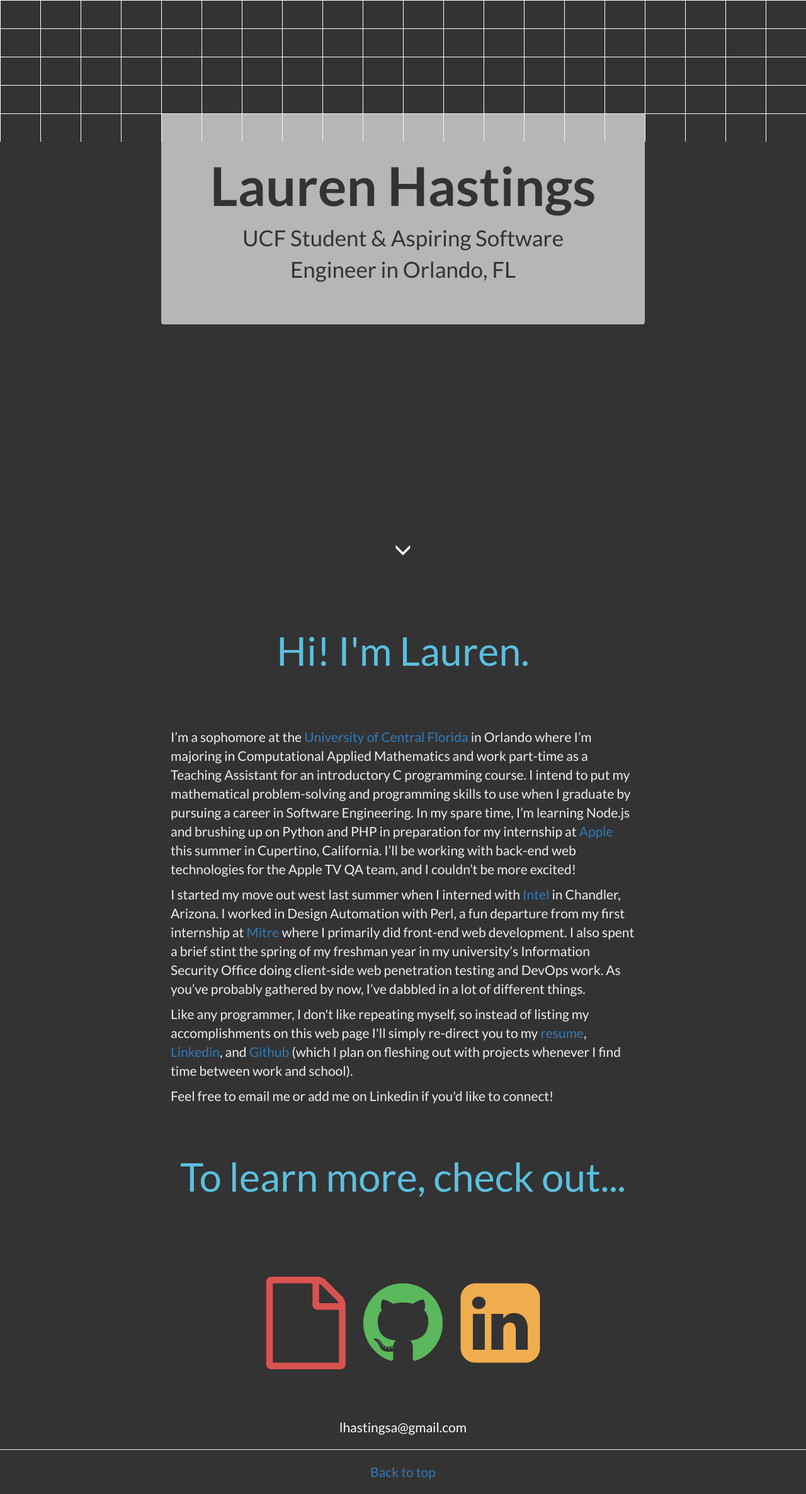
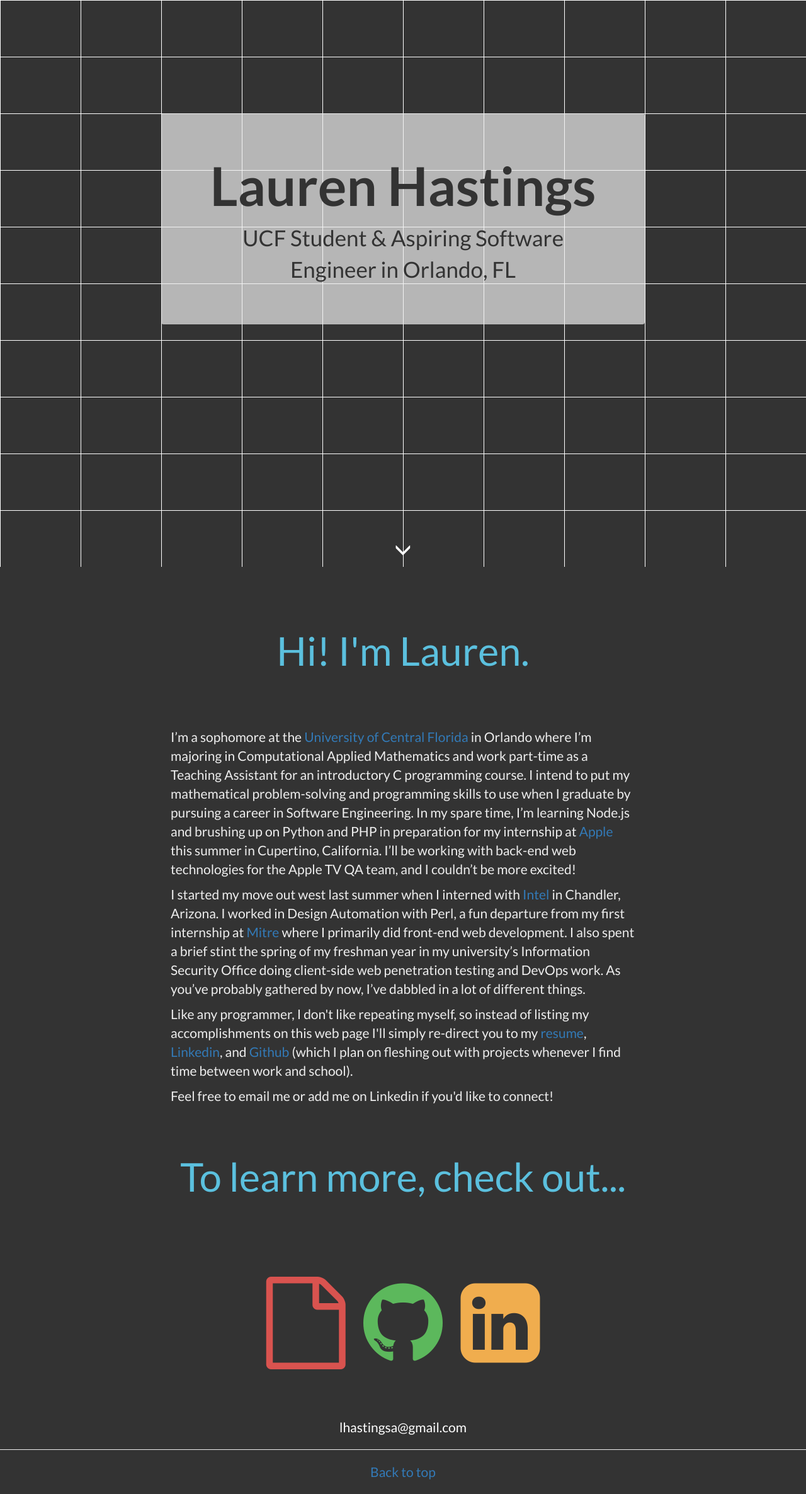
Before and after one commit to hastingsl/hastingsl.github.io, a Jekyll site: the page built from index.html, in a window 1280 px wide. Shown: the whole page at 63% size. Built offline with Jekyll 4.4.1, drawn with Linux system fonts in a browser that asks for light colours; nearby versions of some CDN libraries.

```diff
--- a/css/main.scss
+++ b/css/main.scss
@@ -157,9 +157,9 @@
   border-left-width: 1px;
   border-right: 0px;
   float: left;
-  height: 5vh;
+  height: 10vh;
   position: relative;
-  width: 5%;
+  width: 10%;
 }
 
 #tile-grid {
```
